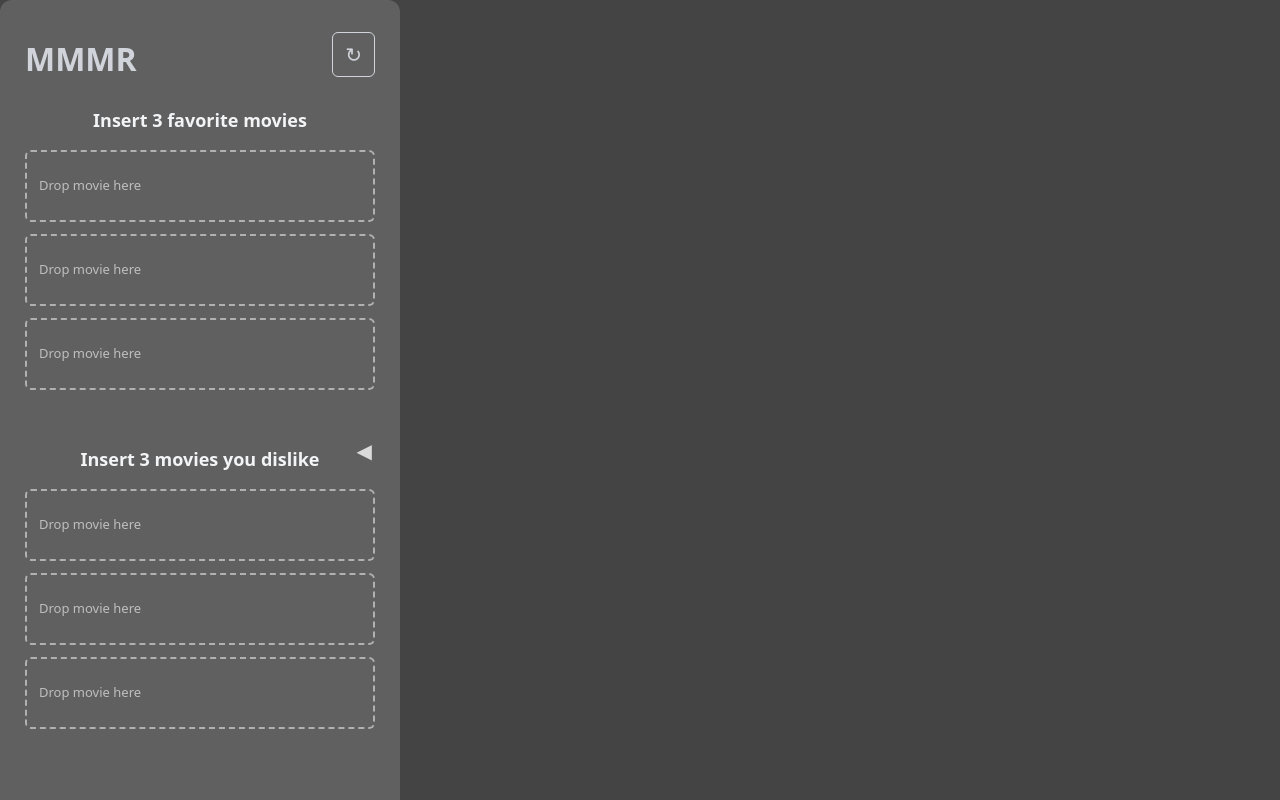
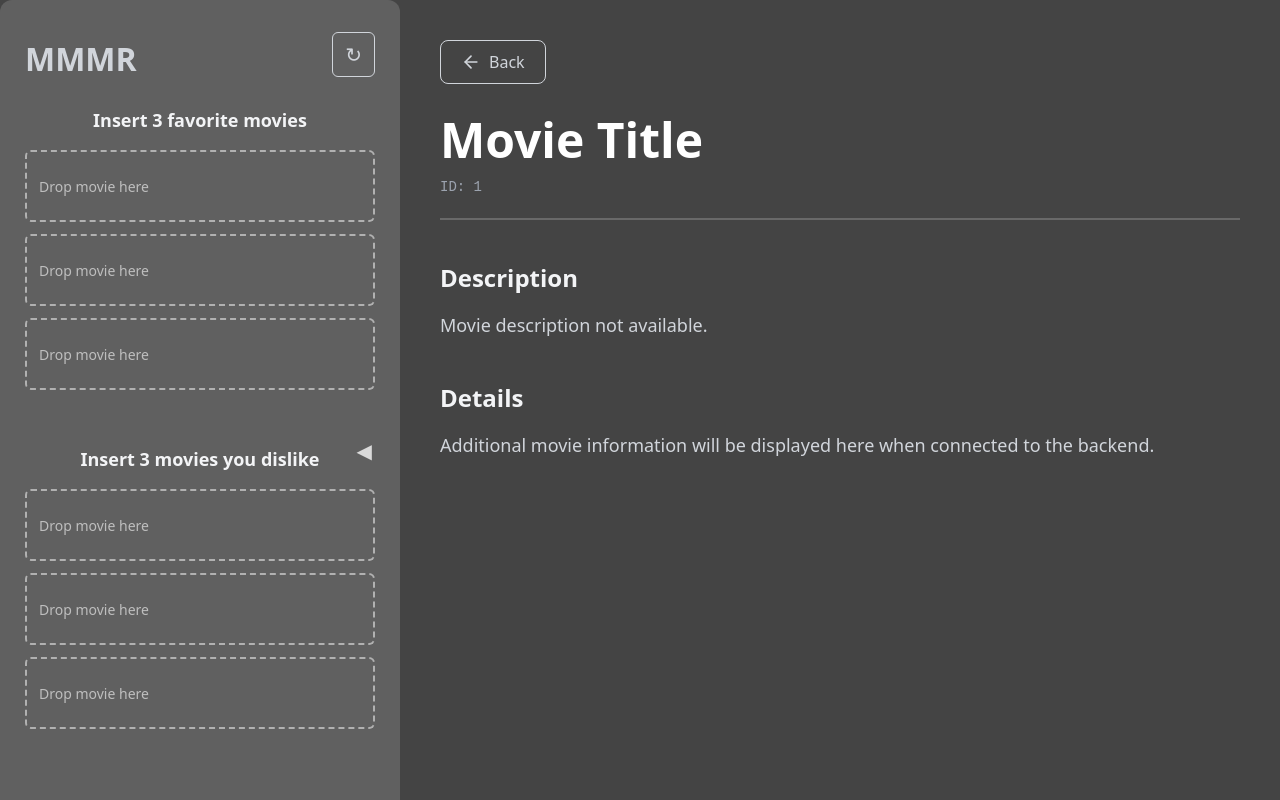
Before and after one commit to aaravgoel2209/ml-multi-model-movie-recommender, a React (Vite) app in the folder frontend/: page /movie/1 in a window 1280 px wide. Built offline with nearby package versions, Linux system fonts and the light colour scheme.

Commit message:
Created Movie Card page

```diff
--- a/frontend/src/components/Card.tsx
+++ b/frontend/src/components/Card.tsx
@@ -1,4 +1,5 @@
 import React from 'react';
+import { useNavigate } from 'react-router-dom';
 
 interface MovieCardProps {
     id: string;
@@ -8,6 +9,8 @@
 }
 
 export default function Card({ id, title, description, onDragStart }: MovieCardProps) {
+    const navigate = useNavigate();
+
     const handleDragStart = (e: React.DragEvent<HTMLLIElement>) => {
         e.dataTransfer.effectAllowed = 'copy';
         e.dataTransfer.setData('movieId', id);
@@ -15,11 +18,17 @@
         onDragStart(e, id, title);
     };
 
+    const handleClick = () => {
+        // Navigate to movie page with movie data
+        navigate(`/movie/${id}`, { state: { title, description } });
+    };
+
     return (
         <li
             className='card'
             draggable
             onDragStart={handleDragStart}
+            onClick={handleClick}
         >
             <h2>{title}</h2>
             <p>{description}</p>
--- a/frontend/src/components/Nav.css
+++ b/frontend/src/components/Nav.css
@@ -108,6 +108,8 @@
     cursor: pointer;
 }
 
+
+
 .movie-drop-zone.drag-over {
     border-color: #dedede;
     background-color: #d8d8d8;
@@ -116,7 +118,7 @@
 
 .placeholder {
     color: #bebebe;
-    font-size: 13px;
+    font-size: 14px;
 }
 
 .movie-item {
@@ -127,12 +129,14 @@
     gap: 8px;
 }
 
-.movie-title {
+.title {
     flex: 1;
-    font-weight: 500;
+    font-size: 14px;
+    font-weight: bold;
     white-space: nowrap;
     overflow: hidden;
     text-overflow: ellipsis;
+    color: #dadada;
 }
 
 .remove-btn {
--- a/frontend/src/components/Nav.tsx
+++ b/frontend/src/components/Nav.tsx
@@ -116,7 +116,7 @@
                                 >
                                     {movie ? (
                                         <div className="movie-item">
-                                            <span className="movie-title">{movie.title}</span>
+                                            <p className="title">{movie.title}</p>
                                             <button
                                                 className="remove-btn"
                                                 onClick={() => removeMovie(index, 'favorite')}
@@ -144,7 +144,7 @@
                                 >
                                     {movie ? (
                                         <div className="movie-item">
-                                            <span className="movie-title">{movie.title}</span>
+                                            <p className="title">{movie.title}</p>
                                             <button
                                                 className="remove-btn"
                                                 onClick={() => removeMovie(index, 'disliked')}
--- a/frontend/src/index.css
+++ b/frontend/src/index.css
@@ -94,4 +94,11 @@
   background-color: color-mix(in srgb, var(--light), white 12%);
   color: #fff;
   text-align: left;
+  cursor: pointer;
+  transition: all 0.3s ease;
 }
+
+.card:hover {
+  transform: translateY(-5px);
+  box-shadow: 0 10px 25px rgba(0, 0, 0, 0.3);
+}
--- a/frontend/src/pages/App.tsx
+++ b/frontend/src/pages/App.tsx
@@ -4,6 +4,7 @@
 import { Nav } from '../components/Nav';
 import HomePage from './home/HomePage';
 import RecommendPage from './recommend/RecommendPage';
+import MoviePage from './movie/MoviePage';
 import Loading from '../components/Loading';
 
 function App() {
@@ -28,6 +29,7 @@
         <Routes>
           <Route path="/" element={<HomePage onMagicTrick={handleMagicTrick} />} />
           <Route path="/recommend" element={<RecommendPage onEnter={handleNavigateComplete} />} />
+          <Route path="/movie/:id" element={<MoviePage onEnter={handleNavigateComplete} />} />
         </Routes>
       </div>
 
--- /dev/null
+++ b/frontend/src/pages/movie/MoviePage.css
@@ -0,0 +1,79 @@
+.movie-page {
+  width: 100%;
+  min-height: 100vh;
+  padding: 40px;
+  box-sizing: border-box;
+}
+
+.back-btn {
+  display: flex;
+  align-items: center;
+  gap: 8px;
+  background: none;
+  border: 1px solid #d1d5db;
+  color: #d1d5db;
+  font-size: 16px;
+  padding: 10px 20px;
+  border-radius: 8px;
+  cursor: pointer;
+  transition: all 0.3s ease;
+  margin-bottom: 30px;
+  font-family: "Noto Sans", sans-serif;
+}
+
+.back-btn:hover {
+  color: #fff;
+  border-color: #fff;
+  background-color: rgba(255, 255, 255, 0.1);
+  transform: translateX(-5px);
+}
+
+.back-btn svg {
+  width: 20px;
+  height: 20px;
+}
+
+.movie-content {
+  max-width: 900px;
+  margin: 0 auto;
+}
+
+.movie-header {
+  margin-bottom: 40px;
+  border-bottom: 2px solid rgba(255, 255, 255, 0.2);
+  padding-bottom: 20px;
+}
+
+.movie-title {
+  font-size: 48px;
+  font-weight: bold;
+  color: #fff;
+  margin: 0 0 10px 0;
+}
+
+.movie-id {
+  font-size: 14px;
+  color: #9ca3af;
+  margin: 0;
+  font-family: monospace;
+}
+
+.movie-description,
+.movie-details {
+  margin-bottom: 40px;
+}
+
+.movie-description h2,
+.movie-details h2 {
+  font-size: 24px;
+  color: #f3f4f6;
+  margin: 0 0 15px 0;
+}
+
+.movie-description p,
+.movie-details p {
+  font-size: 18px;
+  line-height: 1.6;
+  color: #d1d5db;
+  margin: 0;
+}
--- /dev/null
+++ b/frontend/src/pages/movie/MoviePage.tsx
@@ -0,0 +1,66 @@
+import { useParams, useNavigate, useLocation } from 'react-router-dom';
+import { useEffect } from 'react';
+import './MoviePage.css';
+
+interface MoviePageProps {
+  onEnter?: () => void;
+}
+
+function MoviePage({ onEnter }: MoviePageProps) {
+  const { id } = useParams<{ id: string }>();
+  const navigate = useNavigate();
+  const location = useLocation();
+
+  // Get movie data from URL state or default values
+  const state = location.state as { title?: string; description?: string } | null;
+  const title = state?.title || 'Movie Title';
+  const description = state?.description || 'Movie description not available.';
+
+  useEffect(() => {
+    onEnter?.();
+  }, [onEnter]);
+
+  const handleBack = () => {
+    navigate(-1); // Go back to previous page
+  };
+
+  return (
+    <div className="movie-page">
+      <button className="back-btn" onClick={handleBack} aria-label="Go back">
+        <svg
+          width="24"
+          height="24"
+          viewBox="0 0 24 24"
+          fill="none"
+          stroke="currentColor"
+          strokeWidth="2"
+          strokeLinecap="round"
+          strokeLinejoin="round"
+        >
+          <line x1="19" y1="12" x2="5" y2="12" />
+          <polyline points="12 19 5 12 12 5" />
+        </svg>
+        Back
+      </button>
+
+      <div className="movie-content">
+        <div className="movie-header">
+          <h1 className="movie-title">{title}</h1>
+          <p className="movie-id">ID: {id}</p>
+        </div>
+
+        <div className="movie-description">
+          <h2>Description</h2>
+          <p>{description}</p>
+        </div>
+
+        <div className="movie-details">
+          <h2>Details</h2>
+          <p>Additional movie information will be displayed here when connected to the backend.</p>
+        </div>
+      </div>
+    </div>
+  );
+}
+
+export default MoviePage;
```
